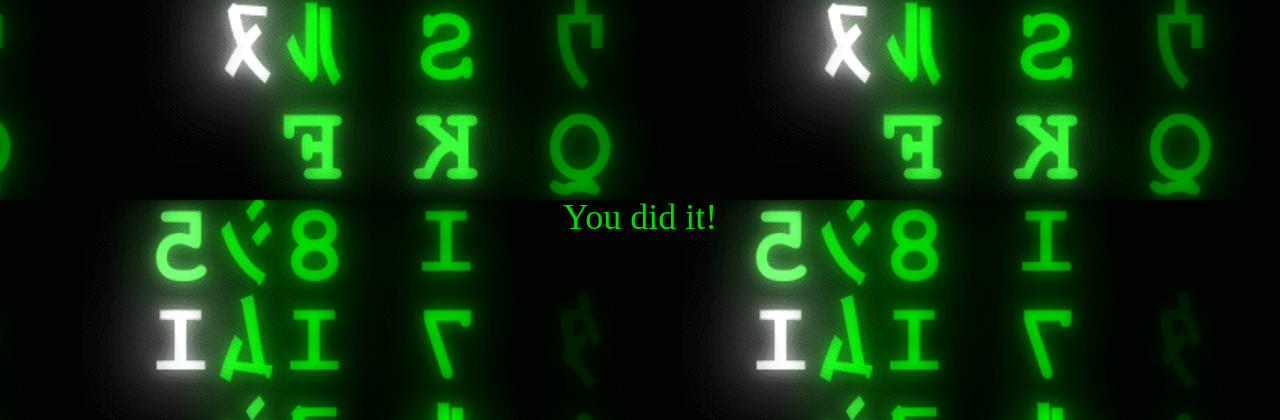
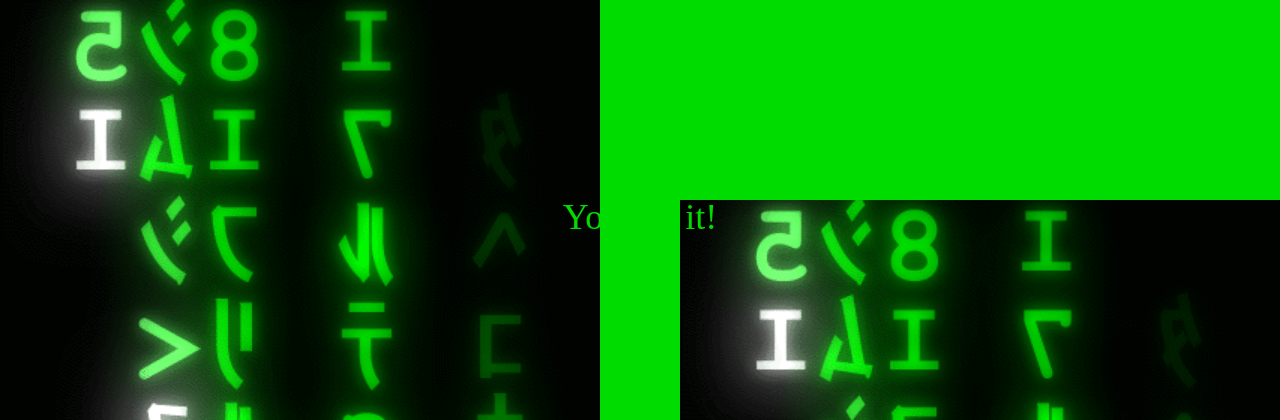
Before and after one commit to tbwang99/cs4501-hw1, a Django app: page /feedback/nice/ in a window 1280 px wide. Shown: the top 420 px of the page. Run offline with Django 3.2, Linux system fonts and the light colour scheme; some libraries are stand-ins or nearby versions.

Commit message:
even uglier

```diff
--- a/feedback/models.py
+++ b/feedback/models.py
@@ -28,7 +28,7 @@
     field1 = models.CharField(max_length = 200, validators =[validate_first] )
     field2 = models.PositiveSmallIntegerField(validators=[MinValueValidator(501), MaxValueValidator(1340)])
     field3 = models.CharField(max_length = 200, validators =[validate_third] )
-    field4 = models.CharField(max_length = 200, validators =[validate_fourth] )
+    field4 = models.CharField(max_length = 200, validators =[validate_fourth]  )
     name = models.CharField(max_length = 200)
     def __str__(self):
         return self.name
--- a/feedback/static/feedback/style.css
+++ b/feedback/static/feedback/style.css
@@ -1,7 +1,7 @@
     body {
-        background: url("images/bg.gif");
-        background-position: right bottom;
-        background-repeat: repeat;
+        background: url("images/bg.gif"), url("images/bg.gif");
+        background-position: right bottom, left top;
+        background-repeat: no-repeat, no-repeat;
         background-size: 600px;
         height: 0;
         max-height: 500px;
@@ -21,7 +21,7 @@
     input[type=text] {
         width: 50px;
         border-radius: 4px;
-        background-color: black;
+        background-color: #00DB00;
         color: yellow;
         transition: ease-in-out, width .35s ease-in-out;
     }
--- a/feedback/templates/feedback/index.html
+++ b/feedback/templates/feedback/index.html
@@ -11,16 +11,16 @@
 <style>
     body {
         background-color: #00DB00;
-        color: #00DB00;
+        color: orange;
         font-family: Algerian;
     }
 
     button {
-        color: #00DB00;
+        color: orange;
     }
 
     input {
-        color: #00DB00;
+        color: orange;
     }
 
     .bounce {
```
